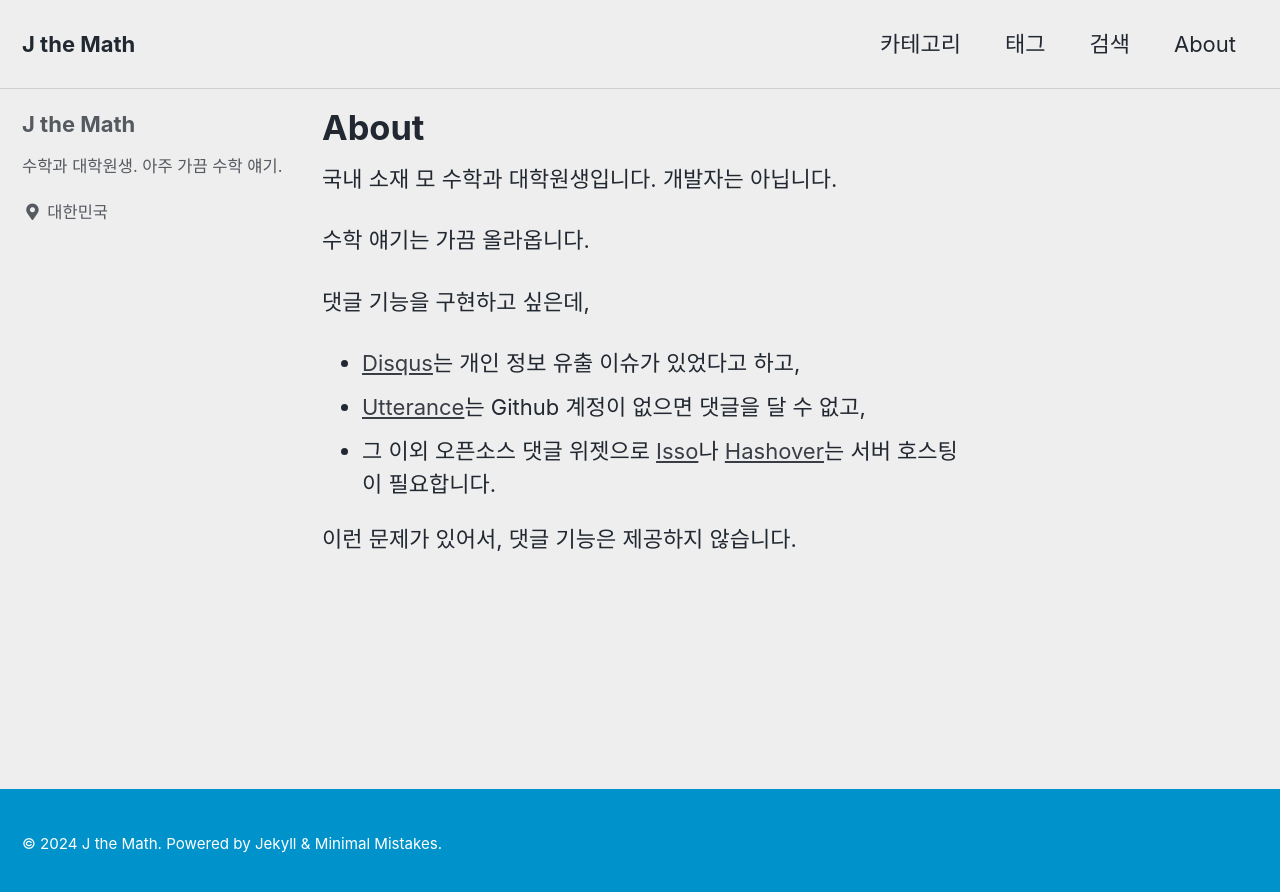
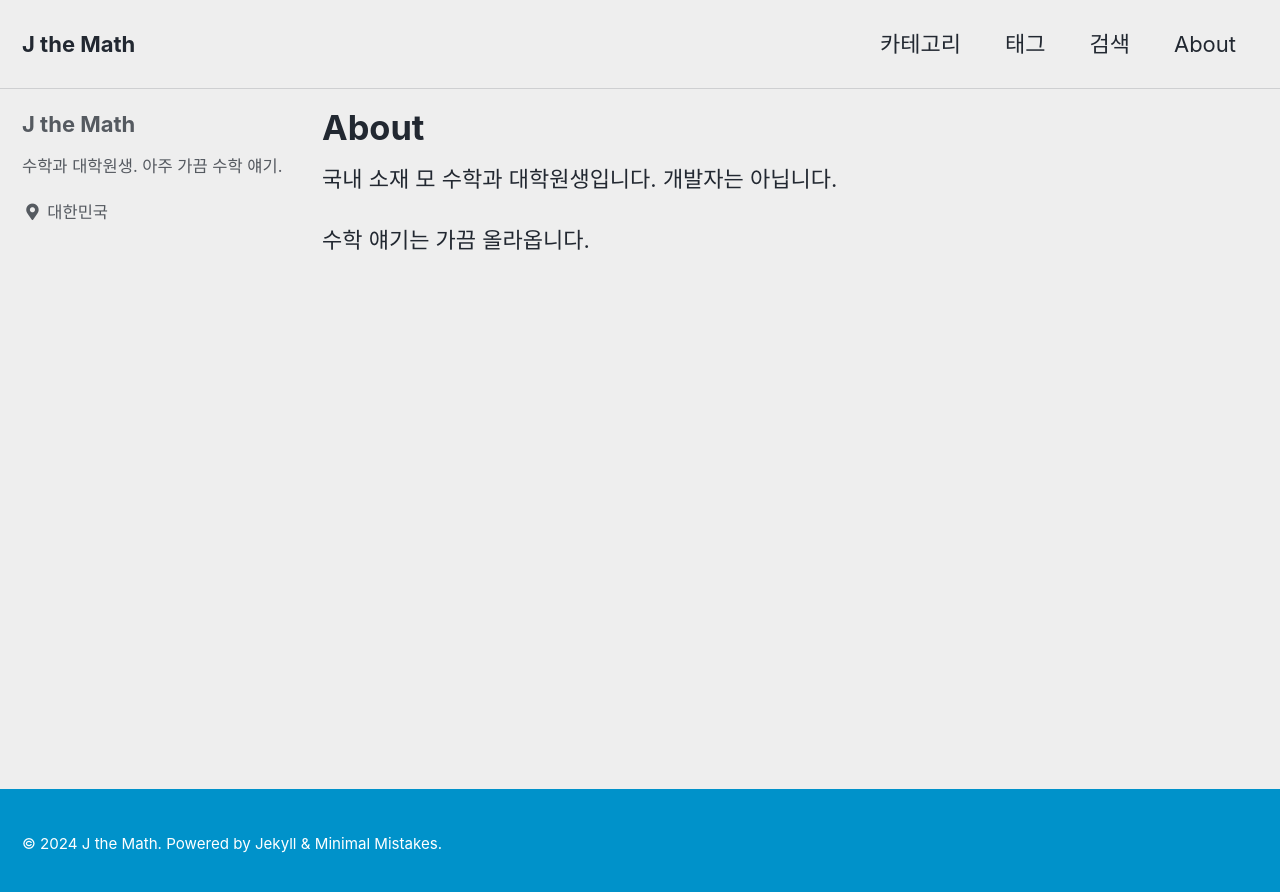
Before and after one commit to jaythemath/jaythemath.github.io, a Jekyll site: the page built from _pages/about.md, in a window 1280 px wide. Shown: the top 892 px of the page. Built offline with Jekyll 4.4.1, drawn with Linux system fonts in a browser that asks for light colours; cached includes are drawn as plain includes.

Commit message:
Update about.md

```diff
--- a/_pages/about.md
+++ b/_pages/about.md
@@ -8,10 +8,3 @@ author_profile: true
 국내 소재 모 수학과 대학원생입니다. 개발자는 아닙니다.
 
 수학 얘기는 가끔 올라옵니다.
-
-댓글 기능을 구현하고 싶은데,
- - [Disqus](https://disqus.com)는 개인 정보 유출 이슈가 있었다고 하고,
- - [Utterance](https://utteranc.es/)는 Github 계정이 없으면 댓글을 달 수 없고,
- - 그 이외 오픈소스 댓글 위젯으로 [Isso](https://isso-comments.de/)나 [Hashover](https://www.barkdull.org/software/hashover)는 서버 호스팅이 필요합니다.
-
-이런 문제가 있어서, 댓글 기능은 제공하지 않습니다.
```
